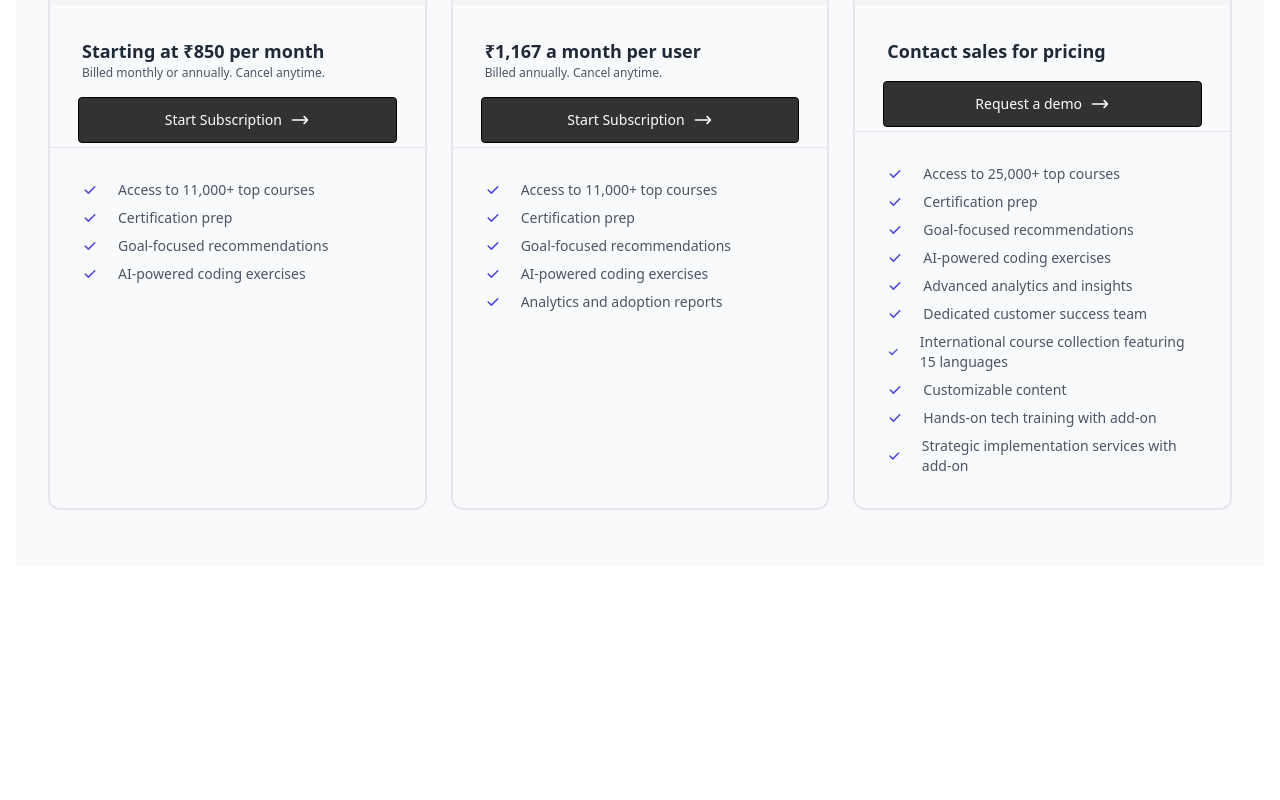
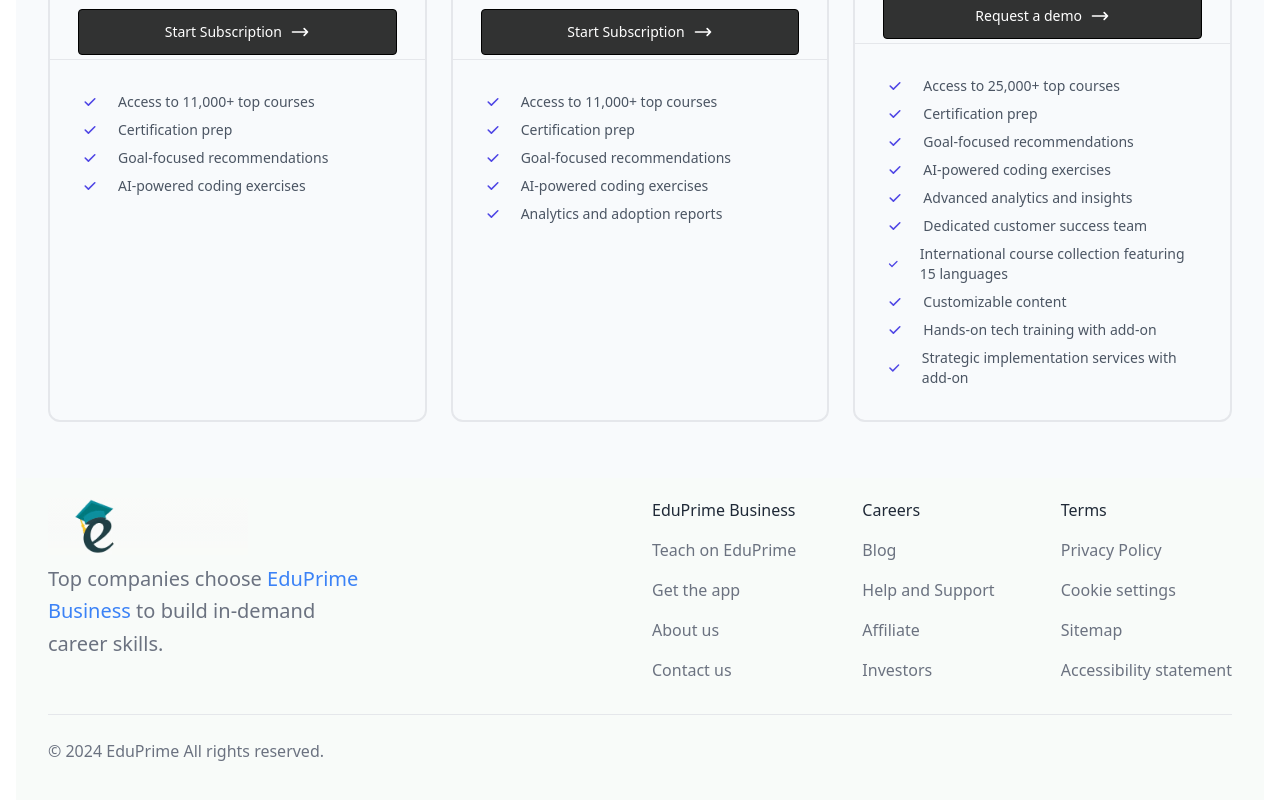
Before and after one commit to MantoshKr/eduprime, a Next.js app in the folder client/: page / in a window 1280 px wide. Shown: the part 1716-2516 px from the top of the page. Before the commit the page ends 2282 px from the top, so only its background shows below. Built offline with nearby package versions, Linux system fonts and the light colour scheme.

Commit message:
created a footer component and integrated it to the home page

```diff
--- a/client/components/Carousel.jsx
+++ b/client/components/Carousel.jsx
@@ -32,8 +32,8 @@
 
   return (
     <>
-      {/*<!-- Component: Carousel with indicators outside --> */}
-      <div className="glide-05 relative w-full mt-32">
+
+      <div className="glide-05 relative w-full mt-10">
         {/*    <!-- Slides --> */}
         <div className="overflow-hidden" data-glide-el="track">
           <ul className="whitespace-no-wrap flex-no-wrap [backface-visibility: hidden] [transform-style: preserve-3d] [touch-action: pan-Y] [will-change: transform] relative flex w-full overflow-hidden p-0">
--- /dev/null
+++ b/client/components/Footer.jsx
@@ -0,0 +1,135 @@
+import React from 'react'
+
+
+
+const Footer = () => {
+
+    const footerNavs = [
+        {
+            label: "EduPrime Business",
+            items: [
+                {
+                    href: '#',
+                    name: 'Teach on EduPrime'
+                },
+                {
+                    href: '#',
+                    name: 'Get the app'
+                },
+                {
+                    href: '#',
+                    name: 'About us'
+                },
+                {
+                    href: '#',
+                    name: 'Contact us'
+                },
+            ],
+        },
+        {
+            label: "Careers",
+            items: [
+                {
+                    href: '#',
+                    name: 'Blog'
+                },
+                {
+                    href: '#',
+                    name: 'Help and Support'
+                },
+                {
+                    href: '#',
+                    name: 'Affiliate'
+                },
+                {
+                    href: '#',
+                    name: 'Investors'
+                },
+            ],
+        },
+        {
+            label: "Terms",
+            items: [
+                {
+                    href: '#',
+                    name: 'Privacy Policy'
+                },
+                {
+                    href: '#',
+                    name: 'Cookie settings'
+                },
+                {
+                    href: '#',
+                    name: 'Sitemap'
+                },
+                {
+                    href: '#',
+                    name: 'Accessibility statement'
+                },
+            ]
+        }
+    ]
+
+    return (
+        <footer className="text-gray-500  px-4 py-5  mx-auto md:px-8"  style={{backgroundColor: "#F8FBF9"}}>
+            <div className="gap-6 justify-between md:flex">
+                <div className="flex-1">
+                    <div className="max-w-xs">
+                    <img
+                src="/images/eduprime2.gif"
+                width={200}
+                height={70}
+                alt="logo"
+              />
+                        <p className="leading-relaxed mt-2 text-xl">
+                        Top companies choose <span className="text-blue-500 hover:underline cursor-pointer">EduPrime Business</span> to build in-demand career skills.
+                        </p>
+                    </div>
+
+                </div>
+                <div className="flex-1 mt-10 space-y-6 items-center justify-between sm:flex md:space-y-0 md:mt-0">
+                    {
+                        footerNavs.map((item, idx) => (
+                            <ul
+                                className="space-y-4"
+                                key={idx}
+                            >
+                                <h4 className="text-gray-800 font-medium">
+                                    { item.label }
+                                </h4>
+                                {
+                                    item.items.map(((el, idx) => (
+                                        <li key={idx}>
+                                            <a
+                                                href={el.href}
+                                                className="hover:underline hover:text-indigo-600"
+
+                                            >
+                                                { el.name }
+                                            </a>
+                                        </li>
+                                    )))
+                                }
+                            </ul>
+                        ))
+                    }
+                </div>
+            </div>
+            <div className="mt-8 py-6 border-t items-center justify-between sm:flex">
+                <div className="mt-4 sm:mt-0">
+                    &copy; 2024 EduPrime All rights reserved.
+                </div>
+
+            </div>
+            <style jsx>{`
+                .svg-icon path,
+                .svg-icon polygon,
+                .svg-icon rect {
+                    fill: currentColor;
+                }
+            `}</style>
+        </footer>
+    )
+}
+
+export default Footer
--- a/client/components/Navbar.jsx
+++ b/client/components/Navbar.jsx
@@ -17,13 +17,13 @@
       {
         title: "Development",
         desc: "Building software, coding, programming languages",
-        path: "javascript:void(0)",
+        path: "#",
         icon: <FaCode style={{ fontSize: "30px" }} />,
       },
       {
         title: "IT & Softwares",
         desc: "Technology, software solutions, digital innovation",
-        path: "javascript:void(0)",
+        path: "#",
         icon: <MdOutlineDesktopMac style={{ fontSize: "22px" }} />,
       },
     ],
@@ -34,13 +34,13 @@
       {
         title: "Buisness",
         desc: "Commerce, finance, corporate activities",
-        path: "javascript:void(0)",
+        path: "#",
         icon: <FaBriefcase style={{ fontSize: "25px" }} />,
       },
       {
         title: "Personal Development",
         desc: "Self-improvement, growth, lifelong learning",
-        path: "javascript:void(0)",
+        path: "#",
         icon: <FaBrain style={{ fontSize: "25px" }} />,
       },
     ],
@@ -51,14 +51,14 @@
       {
         title: "Health & Fitness",
         desc: "Wellness, exercise, healthy living",
-        path: "javascript:void(0)",
+        path: "#",
         icon: <IoFitness style={{ fontSize: "30px" }} />,
       },
 
       {
         title: "Music",
         desc: "Melodies, rhythms, audio compositions, performances",
-        path: "javascript:void(0)",
+        path: "#",
         icon: <FaMusic style={{ fontSize: "22px" }} />,
       },
     ],
@@ -75,13 +75,13 @@
   const navigation = [
     {
       title: "Categories",
-      path: "javascript:void(0)",
+      path: "#",
       isDrapdown: true,
       navs: dropdownNavs,
     },
-    { title: "Pricing", path: "javascript:void(0)", isDrapdown: false },
-    { title: "Buisness", path: "javascript:void(0)", isDrapdown: false },
-    { title: "Teaching", path: "javascript:void(0)", isDrapdown: false },
+    { title: "Pricing", path: "/pricingPage", isDrapdown: false },
+    { title: "Buisness", path: "#", isDrapdown: false },
+    { title: "Teaching", path: "#", isDrapdown: false },
   ];
 
   useEffect(() => {
--- a/client/components/Tabs.jsx
+++ b/client/components/Tabs.jsx
@@ -1,4 +1,5 @@
 import * as Tabs from "@radix-ui/react-tabs";
+import CourseCard from "./CourseCard";
 import { FaCode } from "react-icons/fa";
 import { GrCertificate } from "react-icons/gr";
 import { GiEagleEmblem } from "react-icons/gi";
@@ -63,9 +64,10 @@
       </Tabs.List>
       {tabItems.map((item, idx) => (
         <Tabs.Content key={idx} className="py-6" value={item.name}>
-          <p className="text-xs leading-normal">
+          <div className="text-xs leading-normal">
             This is <b>{item.name}</b> Tab
-          </p>
+            <CourseCard />
+          </div>
         </Tabs.Content>
       ))}
     </Tabs.Root>
--- a/client/pages/Login.jsx
+++ b/client/pages/Login.jsx
@@ -3,7 +3,7 @@
 const login = () => {
   return (
     <>
-    <main className="w-full mt-32 flex flex-col items-center justify-center px-4 ">
+    <main className="w-full mt-10 sm:mt-32 flex flex-col items-center justify-center px-4 ">
       <div className="max-w-sm w-full text-gray-600 space-y-5 sm:shadow-lg sm:px-10 sm:py-6 sm:rounded-xl ">
         <div className="text-center pb-8">
           <div></div>
@@ -44,7 +44,7 @@
               <span>Remember me</span>
             </div>
             <a
-              href="javascript:void(0)"
+              href="#"
               className="text-center text-indigo-600 hover:text-indigo-500"
             >
               Forgot password?
@@ -61,7 +61,7 @@
             fill="none"
             xmlns="http://www.w3.org/2000/svg"
           >
-            <g clip-path="url(#clip0_17_40)">
+            <g clipPath="url(#clip0_17_40)">
               <path
                 d="M47.532 24.5528C47.532 22.9214 47.3997 21.2811 47.1175 19.6761H24.48V28.9181H37.4434C36.9055 31.8988 35.177 34.5356 32.6461 36.2111V42.2078H40.3801C44.9217 38.0278 47.532 31.8547 47.532 24.5528Z"
                 fill="#4285F4"
@@ -90,7 +90,7 @@
         <p className="text-center">
           Don't have an account?{" "}
           <a
-            href="javascript:void(0)"
+            href="#"
             className="font-medium text-indigo-600 hover:text-indigo-500"
           >
             Sign up
--- a/client/pages/index.jsx
+++ b/client/pages/index.jsx
@@ -2,6 +2,7 @@
 import Carousel from "../components/Carousel";
 import Tabs from "../components/Tabs";
 import Pricing from "../components/Pricing";
+import Footer from "../components/Footer";
 
 
 
@@ -20,6 +21,7 @@
       </div>
       <Tabs />
       <Pricing />
+      <Footer />
 
 
     </div>
```
Also changed, not shown: client/components/Rating.jsx (added, +47 -0 lines), client/public/images/javascriptcourse.png (added).
